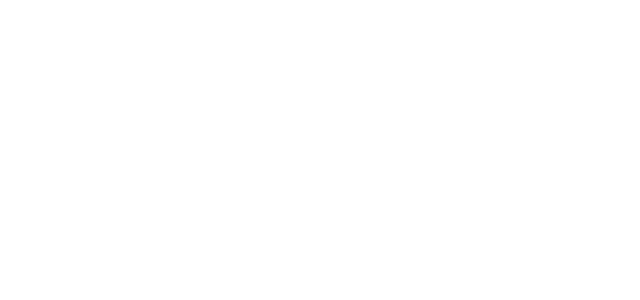
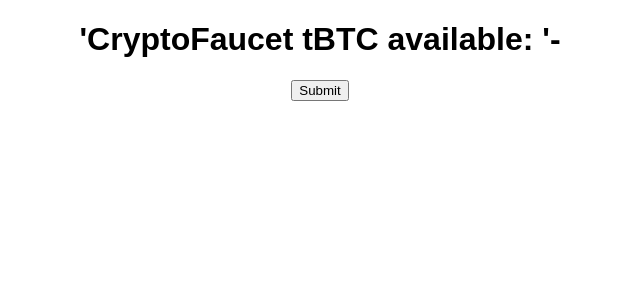
Before and after one commit to kevinhcolgan/cryptofaucet, a React (Create React App) app: page / in a window 1280 px wide. Shown: the top 300 px of the page, without its empty margins (320-960 px from the left). Built offline with nearby package versions, Linux system fonts and the light colour scheme.

Commit message:
added submit button on form

```diff
--- a/src/client/App.js
+++ b/src/client/App.js
@@ -24,7 +24,11 @@
         const data = this.state;
         return (
             <div className="App">
-                <form className={'faucet'} id="faucet" onSubmit={this.handleSubmit}>
+                <h1>'CryptoFaucet tBTC available: '
+                    <span className='balance'>{data.balance ? `${data.balance}` : '-'}</span>
+                </h1>
+                <form className={'faucet'} id="faucet-request" onSubmit={this.handleSubmit}>
+                        <button type='submit' disabled={data.isLoading}>Submit</button>
                 </form>
             </div>
         );
```
